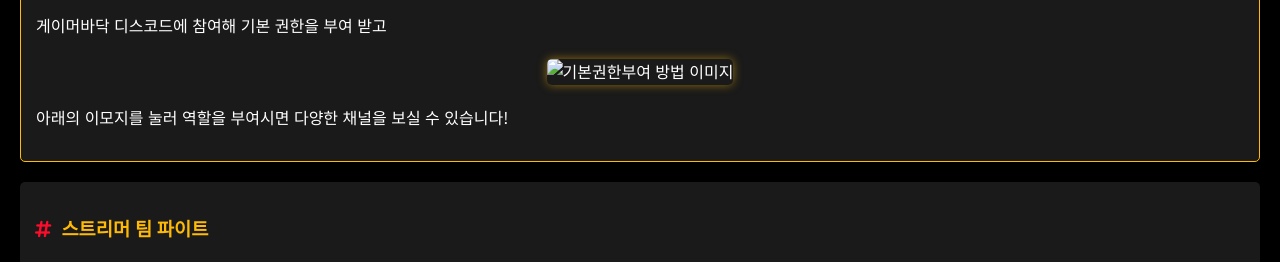
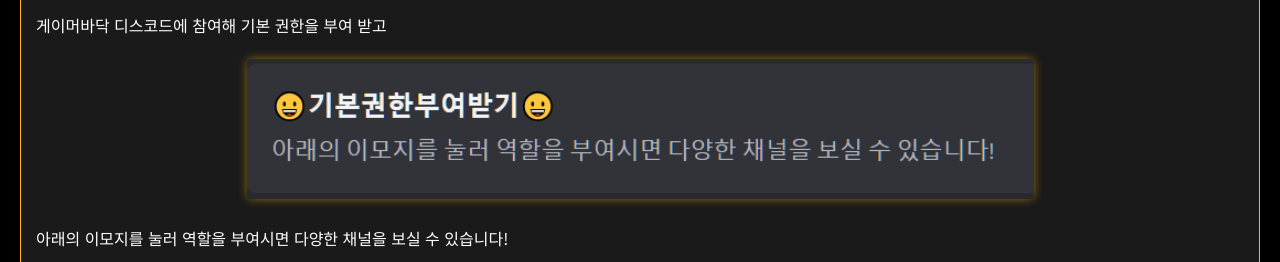
Before and after one commit to numsil/stf3, a plain HTML site: page index.html in a window 1280 px wide. Shown: the part 204-466 px from the top of the page. Drawn offline with Linux system fonts and the light colour scheme.

Commit message:
Update index.html

```diff
--- a/index.html
+++ b/index.html
@@ -82,7 +82,7 @@
         <p>(게이머바닥 디스코드 링크)</p>
         <p>게이머바닥 디스코드에 참여해 기본 권한을 부여 받고</p>
         <div class="image-container">
-            <img src="dc1.jpg" alt="기본권한부여 방법 이미지">
+            <img src="dc1.png" alt="기본권한부여 방법 이미지">
         </div>
         <p>아래의 이모지를 눌러 역할을 부여시면 다양한 채널을 보실 수 있습니다!</p>
     </div>
```
